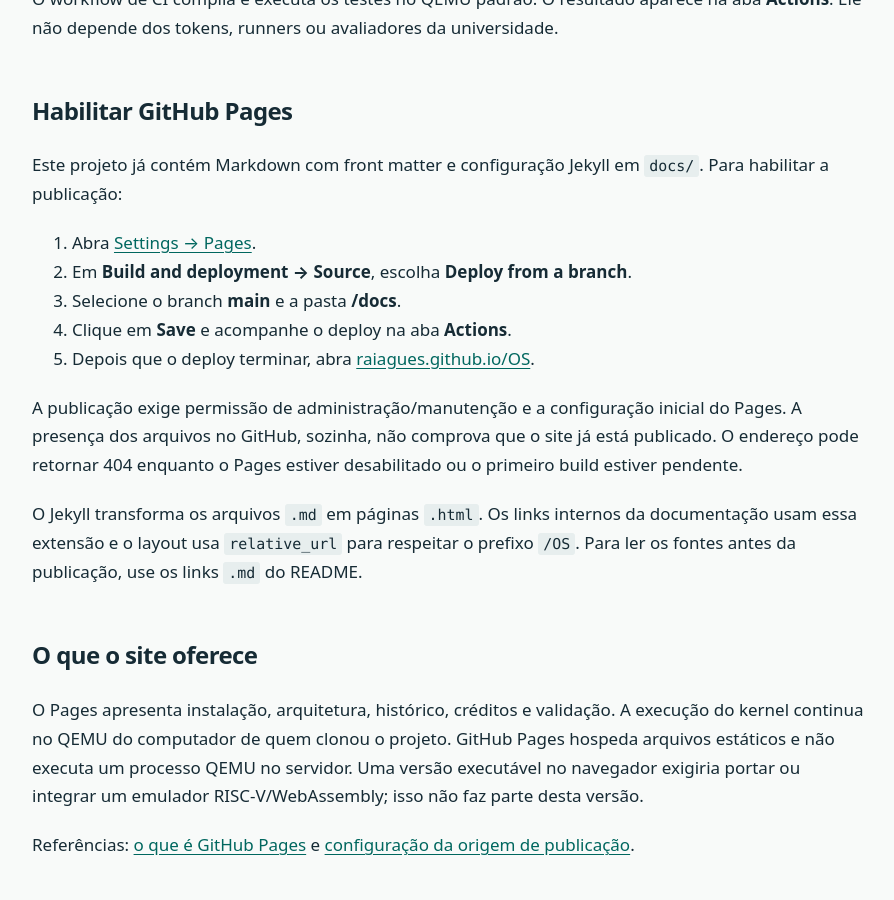
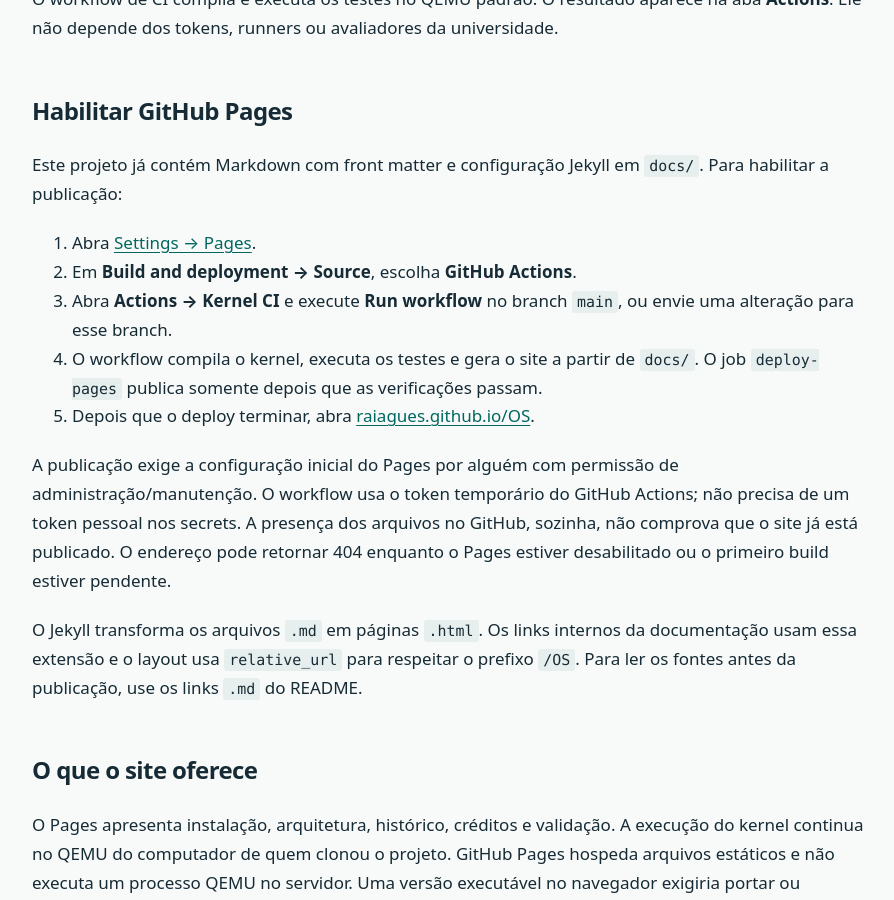
Before and after one commit to Raiagues/OS, a Jekyll site: the page built from docs/publishing.md, in a window 1280 px wide and 900 px high, scrolled down 809 px. Shown: the whole window, without its empty margins (190-1084 px from the left). Built offline with Jekyll 4.4.1, drawn with Linux system fonts in a browser that asks for light colours.

Commit message:
Publish tested documentation to Pages and separate ELF load permissions

```diff
--- a/docs/publishing.md
+++ b/docs/publishing.md
@@ -29,12 +29,12 @@
 Este projeto já contém Markdown com front matter e configuração Jekyll em `docs/`. Para habilitar a publicação:
 
 1. Abra [Settings → Pages](https://github.com/Raiagues/OS/settings/pages).
-2. Em **Build and deployment → Source**, escolha **Deploy from a branch**.
-3. Selecione o branch **main** e a pasta **/docs**.
-4. Clique em **Save** e acompanhe o deploy na aba **Actions**.
+2. Em **Build and deployment → Source**, escolha **GitHub Actions**.
+3. Abra **Actions → Kernel CI** e execute **Run workflow** no branch `main`, ou envie uma alteração para esse branch.
+4. O workflow compila o kernel, executa os testes e gera o site a partir de `docs/`. O job `deploy-pages` publica somente depois que as verificações passam.
 5. Depois que o deploy terminar, abra [raiagues.github.io/OS](https://raiagues.github.io/OS/).
 
-A publicação exige permissão de administração/manutenção e a configuração inicial do Pages. A presença dos arquivos no GitHub, sozinha, não comprova que o site já está publicado. O endereço pode retornar 404 enquanto o Pages estiver desabilitado ou o primeiro build estiver pendente.
+A publicação exige a configuração inicial do Pages por alguém com permissão de administração/manutenção. O workflow usa o token temporário do GitHub Actions; não precisa de um token pessoal nos secrets. A presença dos arquivos no GitHub, sozinha, não comprova que o site já está publicado. O endereço pode retornar 404 enquanto o Pages estiver desabilitado ou o primeiro build estiver pendente.
 
 O Jekyll transforma os arquivos `.md` em páginas `.html`. Os links internos da documentação usam essa extensão e o layout usa `relative_url` para respeitar o prefixo `/OS`. Para ler os fontes antes da publicação, use os links `.md` do README.
 
```
Also changed, not shown: docs/validation.md (+5 -1 lines), .github/workflows/ci.yml, 1 other file.
